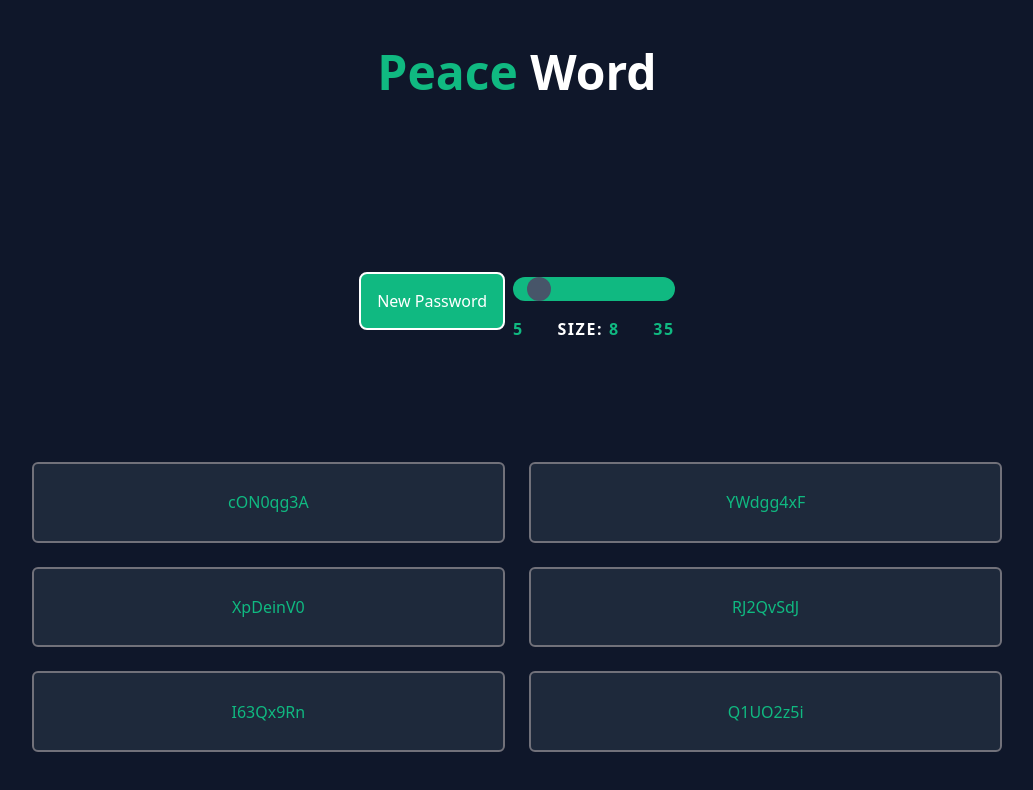
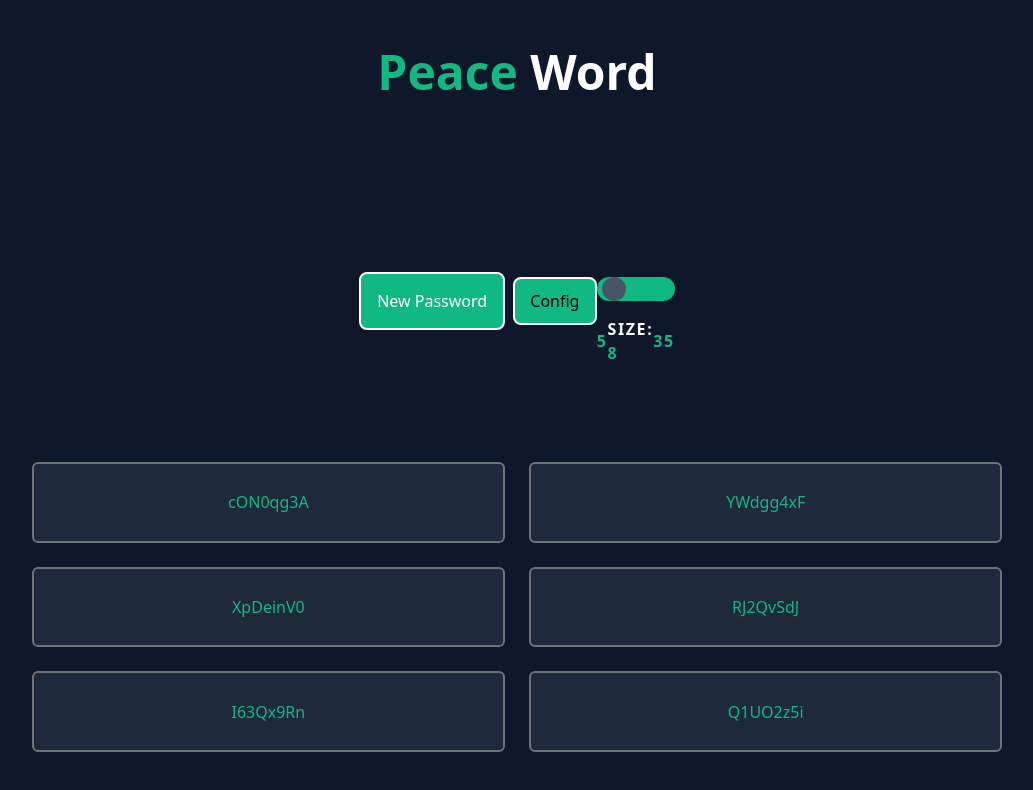
Before and after one commit to Bonniezilla/peace-word-react-app, a Next.js app: page / in a window 1280 px wide. Shown: the top 790 px of the page, without its empty margins (123-1156 px from the left). Built offline with nearby package versions, Linux system fonts and the light colour scheme.

Commit message:
Adding TS and working in how to manage the password config

```diff
--- a/src/app/components/Generator.jsx
+++ /dev/null
@@ -1,143 +0,0 @@
-'use client';
-
-import { useEffect, useState } from "react";
-
-export default function Generator(props) {
-    class PasswordConfig {
-
-        constructor(number, size, hasUpperCase, hasLowerCase, hasSpecialChars, hasNumbers) {
-            this.number = number || 6;
-            this.size = size || 8;
-            this.hasUpperCase = hasUpperCase || true;
-            this.hasLowerCase = hasLowerCase || true;
-            this.hasSpecialChars = hasSpecialChars || false;
-            this.hasNumbers = hasNumbers || true;
-            this.getCharsArray = this.getCharsArray.bind(this);
-
-            this.charsPatterns = {
-                upperCase: 'ABCDEFGHIJKLMNOPQRSTUVWXYZ',
-                lowerCase: 'abcdefghijklmnopqrstuvwxyz',
-                specialChars: '!@#$%^&*()-_=+\|[]{};:/?.',
-                numbers: '0123456789',
-            }
-        }
-
-        getCharsArray() {
-            let charsArray = [];
-
-            if(this.hasUpperCase) {
-                charsArray.push(this.charsPatterns.upperCase);
-            }
-
-            if(this.hasLowerCase) {
-                charsArray.push(this.charsPatterns.lowerCase);
-            }
-
-            if(this.hasSpecialChars) {
-                charsArray.push(this.charsPatterns.specialChars);
-            }
-
-            if(this.hasNumbers) {
-                charsArray.push(this.charsPatterns.numbers);
-            }
-
-            let charsString = charsArray.join('');
-
-            return charsString;
-        }
-    }
-
-    const [passwords, setPasswords] = useState([]);
-    const [passwordConfig, setPasswordConfig] = useState(new PasswordConfig(props.passwordsNumber));
-
-    const handleChange = (event) => {
-        if (event.target.id === 'size-input') {
-            setPasswordConfig(prevState => ({
-                ...prevState,
-                size: event.target.value,
-            }));
-        }
-    }
-
-    useEffect(() => {
-        setPasswords(createPasswords(passwordConfig));
-    }, [passwordConfig])
-
-    function createPasswords(passwordConfig) {
-        let passwordsArray = [];
-
-        function getRandomChar(allChars = passwordConfig.getCharsArray()) {
-            let randomChar = allChars[Math.floor(Math.random() * allChars.length)];
-            return randomChar;
-        }
-
-        if (passwordConfig.size >= 5 && passwordConfig.size <= 35) {
-            let password = '';
-            for (let i = 1; i <= passwordConfig.number; i++) {
-                for (let i = 1; i <= passwordConfig.size; i++) {
-                    password += getRandomChar();
-                }
-                passwordsArray.push(password);
-                password = '';
-            }
-        }
-
-        return passwordsArray;
-    }
-
-    const copyPassword = (event) => {
-        let password = event.target.value;
-        navigator.clipboard.writeText(password)
-            .then(() => {
-                alert('Copied to clipboard ' + event.target.value);
-            })
-            .catch((error) => {
-                alert(`Has occurred a error copying to the clipboard ${error}`)
-            });
-    }
-
-    return (
-        <section className="max-sm:w-full max-sm:px-0 max-sm:py-4
-        h-full p-12 w-5/6 flex flex-col items-center justify-center
-        gap-4">
-            <span className="font-bold text-center gap-2 flex flex-col justify-center
-            items-center">
-                <h1 className="text-5xl animate-text-entry text-white
-                "><span className="text-emerald-500">Peace</span> Word</h1>
-                <h2 className="text-white text-3xl font-bold animate-text-entry-invert
-                max-md:hidden">Never use weak <span className="text-emerald-500">passwords </span>again.</h2>
-            </span>
-            <div className="flex flex-nowrap max-md:flex-col justify-around items-center
-            max-lg:w-full max-lg:px-4 max-md:h-1/6 max-sm:gap-4 w-4/12 h-3/6">
-                <button onClick={() => setPasswords(createPasswords(passwordConfig))}
-                    className="generator-button"
-                >New Password</button>
-                <div className="flex w-6/12 h-12 items-center justify-around">
-                    <div className="flex flex-col w-full h-full gap-4">
-                        <input type="range" min="5" max="35" defaultValue={passwordConfig.size}
-                            className={`size-input ${passwordConfig.size == 5 ? "hover:slider-thumb:rounded-full" : ""} ${passwordConfig.size == 35 ? "hover:slider-thumb:rounded-full" : ""}`}
-                            onChange={handleChange} id={'size-input'} />
-                        <div className="text-white flex flex-nowrap font-bold
-                        items-center justify-between h-full w-full tracking-widest">
-                            <h1 className={`${passwordConfig.size == 5 ? "text-white" : "text-emerald-500"} duration-500`}>5</h1>
-                            <h1>SIZE: <span className="text-emerald-500">{passwordConfig.size}</span></h1>
-                            <h1 className={`${passwordConfig.size == 35 ? "text-white" : "text-emerald-500"} duration-500`}>35</h1>
-                        </div>
-                    </div>
-                </div>
-            </div>
-            <div className={`max-sm:px-0 max-md:h-full
-            max-sm:p-6 max-md:p-0 grid items-center
-        gap-6 w-full h-3/6 ${passwordConfig.number <= 1 ? "grid-cols-1" : "md:grid-cols-2 sm:grid-cols-1"}`}>
-                {passwords.map(password => (
-                    <input className="password-input"
-                        type="text"
-                        value={password}
-                        onClick={copyPassword}
-                        title="Click to copy on clipboard"
-                        readOnly />
-                ))}
-            </div>
-        </section>
-    )
-}
--- a/src/app/components/Generator.tsx
+++ b/src/app/components/Generator.tsx
@@ -1,62 +1,117 @@
 'use client';
 
-import { useEffect, useState } from "react";
+import { ChangeEvent, useEffect, useState } from "react";
 
-interface generatorProps {
+interface GeneratorProps {
     passwordsNumber: number;
 }
 
-export default function Generator(props: generatorProps) {
-    const [passwords, setPasswords] = useState([]);
-    const [passwordConfig, setPasswordConfig] = useState({
-        number: props.passwordsNumber > 1 ? props.passwordsNumber : 4,
-        size: 8
-    });
+const Generator: React.FC<GeneratorProps> = ({ passwordsNumber }) => {
+    class PasswordConfig {
+        number: number;
+        size: number;
+        hasUpperCase: boolean;
+        hasLowerCase: boolean;
+        hasSpecialChars: boolean;
+        hasNumbers: boolean;
 
-    const handleChange = (event) => {
-        if (event.target.id === 'size-input') {
-            setPasswordConfig(config => ({
-                ...config,
-                size: parseInt(event.target.value)
-            }));
+        constructor(
+            number?: number,
+            size?: number,
+            hasUpperCase?: boolean,
+            hasLowerCase?: boolean,
+            hasSpecialChars?: boolean,
+            hasNumbers?: boolean
+        ) {
+            this.number = number || 6;
+            this.size = size || 8;
+            this.hasUpperCase = hasUpperCase || true;
+            this.hasLowerCase = hasLowerCase || true;
+            this.hasSpecialChars = hasSpecialChars || false;
+            this.hasNumbers = hasNumbers || true;
         }
     }
 
+    const [passwords, setPasswords] = useState([]);
+
+    const initialConfig = new PasswordConfig(passwordsNumber);
+
+    const [config, setConfig] = useState<PasswordConfig>(initialConfig);
+
+    const getCharsArray = () => {
+        const charsPatterns = {
+            upperCase: 'ABCDEFGHIJKLMNOPQRSTUVWXYZ',
+            lowerCase: 'abcdefghijklmnopqrstuvwxyz',
+            specialChars: "!#$%&'()*+,-./:;<=>?@[\]^_`{|}~" + '"',
+            numbers: '0123456789',
+        }
+
+        let charsArray: string[] = [];
+
+        if (config.hasUpperCase) {
+            charsArray.push(charsPatterns.upperCase);
+        }
+
+        if (config.hasLowerCase) {
+            charsArray.push(charsPatterns.lowerCase);
+        }
+
+        if (config.hasSpecialChars) {
+            charsArray.push(charsPatterns.specialChars);
+        }
+
+        if (config.hasNumbers) {
+            charsArray.push(charsPatterns.numbers);
+        }
+
+        return charsArray.join('');
+    }
+
+    const handleChange = (event: ChangeEvent<HTMLInputElement>) => {
+        if (event.target.id === 'size-input') {
+            let value = Number(event.target.value);
+            setConfig(prevState => ({
+                ...prevState,
+                size: value,
+            }))
+        }
+    }
+
+    const updateConfig = () => {
+        setConfig(prevState => ({
+            ...prevState,
+            hasUpperCase: false,
+            hasSpecialChars: true,
+        }))
+    }
+
     useEffect(() => {
-        getPasswords(passwordConfig.size);
-    }, [passwordConfig])
+        setPasswords(createPasswords(config));
+    }, [config])
 
-    function createPassword(length) {
-        function getRandomChar() {
+    function createPasswords(passwordConfig) {
+        let passwordsArray = [];
+
+        function getRandomChar(allChars = getCharsArray()) {
             let randomChar = allChars[Math.floor(Math.random() * allChars.length)];
-            if (Boolean(Math.random() < 0.5)) {
-                randomChar = randomChar.toUpperCase();
-            }
             return randomChar;
         }
 
-        const allChars = '!"#$%&\'()*+,-./0123456789:;<=>?@[\\]^_`abcdefghijklmnopqrstuvwxyz{|}~';
-        let password = '';
+        if (passwordConfig.size >= 5 && passwordConfig.size <= 35) {
+            let password = '';
+            for (let i = 1; i <= passwordConfig.number; i++) {
+                for (let i = 1; i <= passwordConfig.size; i++) {
+                    password += getRandomChar();
+                }
+                passwordsArray.push(password);
+                password = '';
+            }
+        }
 
-        for (let i = 1; i <= length; i++) {
-            password += getRandomChar();
-        }
-        return password;
-
+        return passwordsArray;
     }
 
-    function getPasswords(passwordsLength = 8) {
-        let passwordsArray = [];
-
-        if (passwordsLength <= 35 && passwordsLength >= 5) {
-            for (let i = 1; i <= passwordConfig.number; i++) {
-                passwordsArray.push(createPassword(passwordsLength));
-            }
-            setPasswords(passwordsArray);
-        }
-    }
-
-    const copyPassword = (event) => {
+    const copyPassword = (event: any) => {
         let password = event.target.value;
         navigator.clipboard.writeText(password)
             .then(() => {
@@ -80,34 +135,40 @@ export default function Generator(props: generatorProps) {
             </span>
             <div className="flex flex-nowrap max-md:flex-col justify-around items-center
             max-lg:w-full max-lg:px-4 max-md:h-1/6 max-sm:gap-4 w-4/12 h-3/6">
-                <button onClick={() => getPasswords(passwordConfig.size)}
-                className="generator-button"
+                <button onClick={() => setPasswords(createPasswords(config))}
+                    className="generator-button"
                 >New Password</button>
                 <div className="flex w-6/12 h-12 items-center justify-around">
+                    <button className="h-12 w-52 rounded-lg bg-emerald-500 border-solid border-white border-2 hover:bg-emerald-700 duration-300"
+                        onClick={() => updateConfig()}
+                    >Config</button>
                     <div className="flex flex-col w-full h-full gap-4">
-                        <input type="range" min="5" max="35" defaultValue={passwordConfig.size}
-                            className={`size-input ${passwordConfig.size == 5 ? "hover:slider-thumb:rounded-full" : ""} ${passwordConfig.size == 35 ? "hover:slider-thumb:rounded-full" : ""}`} onChange={handleChange} id={'size-input'} />
+                        <input type="range" min="5" max="35" value={config.size}
+                            className={`size-input ${config.size == 5 ? "hover:slider-thumb:rounded-full" : ""} ${config.size == 35 ? "hover:slider-thumb:rounded-full" : ""}`}
+                            onChange={handleChange} id={'size-input'} />
                         <div className="text-white flex flex-nowrap font-bold
                         items-center justify-between h-full w-full tracking-widest">
-                            <h1 className={`${passwordConfig.size == 5 ? "text-white" : "text-emerald-500"} duration-500`}>5</h1>
-                            <h1>SIZE: <span className="text-emerald-500">{passwordConfig.size}</span></h1>
-                            <h1 className={`${passwordConfig.size == 35 ? "text-white" : "text-emerald-500"} duration-500`}>35</h1>
+                            <h1 className={`${config.size == 5 ? "text-white" : "text-emerald-500"} duration-500`}>5</h1>
+                            <h1>SIZE: <span className="text-emerald-500">{Number(config.size)}</span></h1>
+                            <h1 className={`${config.size == 35 ? "text-white" : "text-emerald-500"} duration-500`}>35</h1>
                         </div>
                     </div>
                 </div>
             </div>
             <div className={`max-sm:px-0 max-md:h-full
             max-sm:p-6 max-md:p-0 grid items-center
-        gap-6 w-full h-3/6 ${passwordConfig.number <= 1 ? "grid-cols-1" : "md:grid-cols-2 sm:grid-cols-1"}`}>
+        gap-6 w-full h-3/6 ${config.number < 2 ? "grid-cols-1" : "md:grid-cols-2 sm:grid-cols-1"}`}>
                 {passwords.map(password => (
                     <input className="password-input"
                         type="text"
                         value={password}
-                        onClick={copyPassword}
+                        onClick={() => copyPassword}
                         title="Click to copy on clipboard"
                         readOnly />
                 ))}
             </div>
         </section>
-    )
-}
+    );
+};
+
+export default Generator;
--- a/src/app/layout.jsx
+++ /dev/null
@@ -1,14 +0,0 @@
-import './globals.css';
-
-export const metadata = {
-  title: 'PeaceWord',
-  description: 'Never use weak passwords again.',
-}
-
-export default function RootLayout({ children }) {
-  return (
-      <html lang="pt-br">
-        <body className='bg-slate-900'>{children}</body>
-      </html>
-  )
-}
--- a/src/app/page.jsx
+++ /dev/null
@@ -1,10 +0,0 @@
-import Generator from './components/Generator';
-
-export default function Home() {
-  return (
-    <main className="flex h-screen w-screen flex-col items-center justify-center"
-    >
-      <Generator passwordsNumber="6"/>
-    </main>
-  )
-}
--- a/src/app/page.tsx
+++ b/src/app/page.tsx
@@ -1,6 +1,7 @@
+import React from 'react';
 import Generator from './components/Generator';
 
-export default function Home() {
+const Home: React.FC = () => {
   return (
     <main className="flex h-screen w-screen flex-col items-center justify-center"
     >
@@ -8,3 +9,5 @@ export default function Home() {
     </main>
   )
 }
+
+export default Home;
```
Also changed, not shown: jsconfig.json (deleted, +0 -7 lines).
